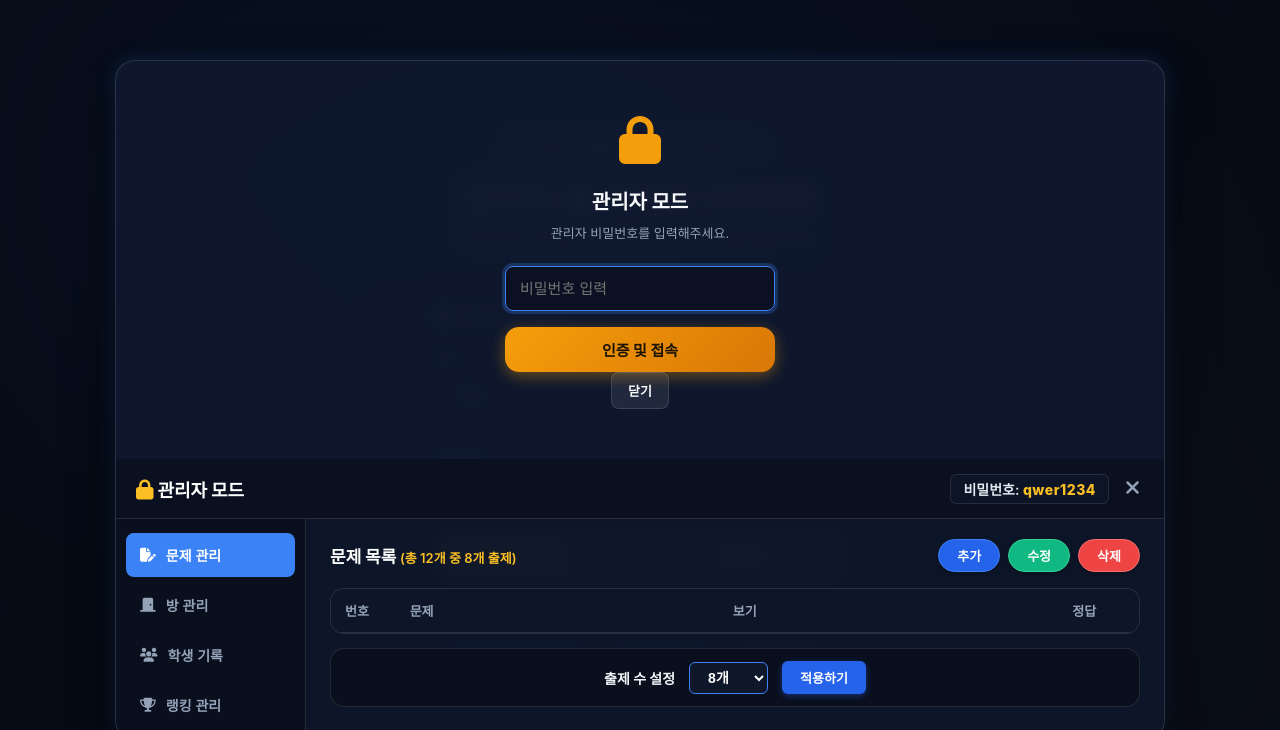
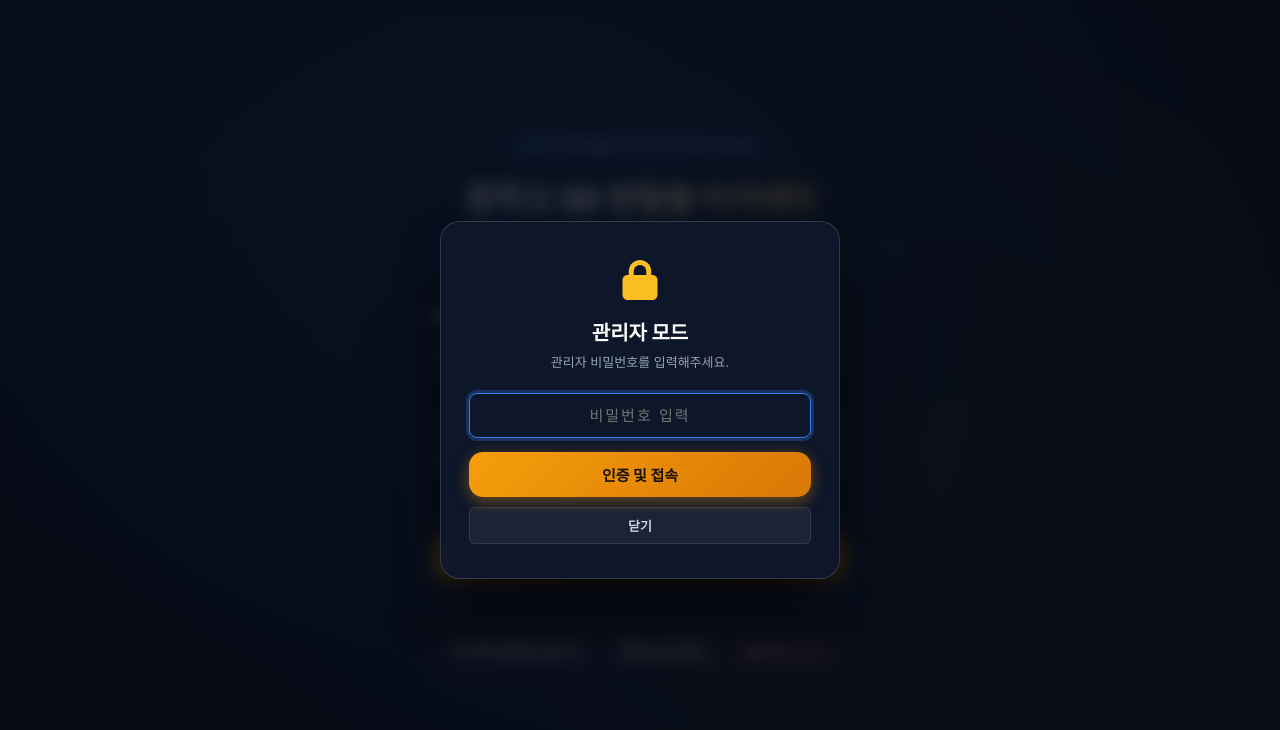
Before and after one commit to gimbumbucu/escape-room-3d, a website: page public/index.html in a window 1280 px wide. Both pictures are taken after a click on the button "관리자 모드". Shown: the top 730 px of the page. Drawn offline with nearby package versions, Linux system fonts and the light colour scheme; no server answers; a web font is replaced by a local one.

Commit message:
fix: separate admin password prompt into dedicated popup, show panel only after auth

```diff
--- a/public/css/style.css
+++ b/public/css/style.css
@@ -1149,8 +1149,22 @@ html {
   padding: 20px;
 }
 
+.hidden,
 .modal-overlay.hidden {
   display: none !important;
+}
+
+.modal-lock-card {
+  max-width: 400px !important;
+  padding: 34px 28px !important;
+  text-align: center;
+  background: rgba(15, 23, 42, 0.98) !important;
+  border: 1px solid rgba(255, 255, 255, 0.15) !important;
+  border-radius: var(--radius-lg);
+  box-shadow: 0 25px 50px -12px rgba(0, 0, 0, 0.8) !important;
+  display: flex;
+  flex-direction: column;
+  align-items: center;
 }
 
 .modal-card {
--- a/public/index.html
+++ b/public/index.html
@@ -1,8 +1,10 @@
 <!DOCTYPE html>
 <html lang="ko">
+
 <head>
   <meta charset="UTF-8">
-  <meta name="viewport" content="width=device-width, initial-scale=1.0, maximum-scale=1.0, user-scalable=no, viewport-fit=cover">
+  <meta name="viewport"
+    content="width=device-width, initial-scale=1.0, maximum-scale=1.0, user-scalable=no, viewport-fit=cover">
   <title>중학교 3D 방탈출 아카데미 - 문제 풀고 방 탈출!</title>
   <!-- Three.js & Confetti CDN -->
   <script src="https://cdnjs.cloudflare.com/ajax/libs/three.js/r128/three.min.js"></script>
@@ -11,9 +13,11 @@
   <link rel="stylesheet" href="https://cdnjs.cloudflare.com/ajax/libs/font-awesome/6.4.0/css/all.min.css">
   <link rel="preconnect" href="https://fonts.googleapis.com">
   <link rel="preconnect" href="https://fonts.gstatic.com" crossorigin>
-  <link href="https://fonts.googleapis.com/css2?family=Pretendard:wght@400;500;600;700;800;900&display=swap" rel="stylesheet">
+  <link href="https://fonts.googleapis.com/css2?family=Pretendard:wght@400;500;600;700;800;900&display=swap"
+    rel="stylesheet">
   <link rel="stylesheet" href="css/style.css">
 </head>
+
 <body>
 
   <!-- ============================================================ -->
@@ -91,10 +95,14 @@
 
         <!-- 3D 뷰포트 회전 및 랜덤 컨트롤러 -->
         <div class="preview-rotate-controls">
-          <button id="btn-rotate-left" class="btn-ctrl-chip" title="왼쪽으로 회전"><i class="fa-solid fa-rotate-left"></i></button>
-          <button id="btn-rotate-front" class="btn-ctrl-chip" title="정면 보기"><i class="fa-solid fa-street-view"></i> 정면</button>
-          <button id="btn-rotate-right" class="btn-ctrl-chip" title="오른쪽으로 회전"><i class="fa-solid fa-rotate-right"></i></button>
-          <button id="btn-random-avatar" class="btn-ctrl-chip btn-random-chip" title="랜덤 스타일 생성"><i class="fa-solid fa-dice"></i> <strong>랜덤 생성</strong></button>
+          <button id="btn-rotate-left" class="btn-ctrl-chip" title="왼쪽으로 회전"><i
+              class="fa-solid fa-rotate-left"></i></button>
+          <button id="btn-rotate-front" class="btn-ctrl-chip" title="정면 보기"><i class="fa-solid fa-street-view"></i>
+            정면</button>
+          <button id="btn-rotate-right" class="btn-ctrl-chip" title="오른쪽으로 회전"><i
+              class="fa-solid fa-rotate-right"></i></button>
+          <button id="btn-random-avatar" class="btn-ctrl-chip btn-random-chip" title="랜덤 스타일 생성"><i
+              class="fa-solid fa-dice"></i> <strong>랜덤 생성</strong></button>
         </div>
 
         <div class="character-desc-box">
@@ -107,7 +115,8 @@
       <div class="character-custom-pane">
         <!-- 부위 선택 카테고리 탭 -->
         <div class="custom-nav-tabs">
-          <button class="custom-tab active" data-tab="tab-presets"><i class="fa-solid fa-wand-magic-sparkles"></i> 프리셋</button>
+          <button class="custom-tab active" data-tab="tab-presets"><i class="fa-solid fa-wand-magic-sparkles"></i>
+            프리셋</button>
           <button class="custom-tab" data-tab="tab-hair"><i class="fa-solid fa-user"></i> 머리/헤어</button>
           <button class="custom-tab" data-tab="tab-top"><i class="fa-solid fa-shirt"></i> 상의(옷)</button>
           <button class="custom-tab" data-tab="tab-bottom"><i class="fa-solid fa-socks"></i> 바지/하의</button>
@@ -209,7 +218,8 @@
           <div class="player-avatar-circle" id="hud-avatar-icon">👦</div>
           <div class="player-info-text">
             <div class="student-label" id="hud-student-label">2반 김지훈</div>
-            <div class="student-score" id="hud-student-score"><i class="fa-solid fa-star"></i> 점수: <strong>0점</strong></div>
+            <div class="student-score" id="hud-student-score"><i class="fa-solid fa-star"></i> 점수: <strong>0점</strong>
+            </div>
           </div>
         </div>
 
@@ -253,7 +263,8 @@
     <!-- 탈출 목표 프로그레스 알림 바 -->
     <div class="escape-goal-bar" id="escape-goal-bar">
       <div class="goal-text">
-        <i class="fa-solid fa-door-open"></i> <strong>방탈출 미션:</strong> 가구 <span id="goal-crafted-count">0</span>/<span id="goal-required-count">2</span>개 제작 완료 시 비상구가 열립니다!
+        <i class="fa-solid fa-door-open"></i> <strong>방탈출 미션:</strong> 가구 <span id="goal-crafted-count">0</span>/<span
+          id="goal-required-count">2</span>개 제작 완료 시 비상구가 열립니다!
       </div>
       <button id="btn-try-escape" class="btn-escape-now hidden">
         <i class="fa-solid fa-person-running"></i> 비상 탈출구 열기!
@@ -343,7 +354,8 @@
         </div>
         <div class="player-materials-summary">
           <span class="summary-mat"><span class="mat-icon">🪵</span> 목재 <strong id="craft-wood-count">0</strong>개</span>
-          <span class="summary-mat"><span class="mat-icon">⚙️</span> 금속 <strong id="craft-metal-count">0</strong>개</span>
+          <span class="summary-mat"><span class="mat-icon">⚙️</span> 금속 <strong
+              id="craft-metal-count">0</strong>개</span>
         </div>
         <button class="btn-modal-close" id="btn-close-craft-modal"><i class="fa-solid fa-xmark"></i></button>
       </div>
@@ -459,27 +471,28 @@
   </div>
 
   <!-- ============================================================ -->
-  <!-- [모달 6] 교사용 관리자 모드 (비밀번호 모드 & 전체 관리 패널)  -->
+  <!-- [모달 6-A] 관리자 비밀번호 입력 팝업 (비밀번호 확인 전까지 오직 이 작은 창만 표시) -->
   <!-- ============================================================ -->
-  <div id="modal-admin" class="modal-overlay hidden">
-    <div class="modal-card modal-admin-card">
-
-      <!-- [관리자 잠금 화면 (비밀번호 입력)] -->
-      <div id="admin-lock-view" class="admin-lock-view">
-        <div class="admin-lock-icon"><i class="fa-solid fa-lock"></i></div>
-        <h3>관리자 모드</h3>
-        <p>관리자 비밀번호를 입력해주세요.</p>
-        <form id="form-admin-login">
-          <div class="form-group">
-            <input type="password" id="input-admin-pw" placeholder="비밀번호 입력" required autofocus>
+  <div id="modal-admin-lock" class="modal-overlay hidden">
+    <div class="modal-card modal-lock-card">
+      <div class="admin-lock-icon" style="font-size: 40px; color: #fbbf24; margin-bottom: 12px;"><i class="fa-solid fa-lock"></i></div>
+      <h3 style="font-size: 20px; font-weight: 800; color: #fff; margin-bottom: 6px;">관리자 모드</h3>
+      <p style="font-size: 13px; color: #94a3b8; margin-bottom: 22px;">관리자 비밀번호를 입력해주세요.</p>
+      <form id="form-admin-login" style="width: 100%;">
+        <div class="form-group" style="margin-bottom: 14px;">
+          <input type="password" id="input-admin-pw" placeholder="비밀번호 입력" required autofocus style="width: 100%; padding: 12px 14px; background: rgba(15, 23, 42, 0.9); border: 1px solid #3b82f6; border-radius: 8px; color: #fff; font-size: 15px; text-align: center; letter-spacing: 2px;">
         </div>
-          <button type="submit" class="btn btn-primary btn-block">인증 및 접속</button>
+        <button type="submit" class="btn btn-primary btn-block" style="width: 100%; padding: 12px; font-weight: 700; font-size: 15px;">인증 및 접속</button>
       </form>
-        <button class="btn-sub mt-3" id="btn-cancel-admin-login">닫기</button>
+      <button class="btn-sub mt-3" id="btn-cancel-admin-login" style="margin-top: 10px; width: 100%; padding: 8px; border-radius: 6px; background: rgba(255,255,255,0.06); border: 1px solid rgba(255,255,255,0.1); color: #cbd5e1; cursor: pointer;">닫기</button>
+    </div>
   </div>
 
-      <!-- [관리자 대시보드 화면] (이미지와 100% 동일한 관리자 모드 패널) -->
-      <div id="admin-dashboard-view" class="admin-dashboard-view hidden">
+  <!-- ============================================================ -->
+  <!-- [모달 6-B] 관리자 대시보드 화면 (비밀번호 인증 성공 시에만 열림)  -->
+  <!-- ============================================================ -->
+  <div id="modal-admin-dash" class="modal-overlay hidden">
+    <div class="modal-card modal-admin-card">
       <div class="admin-dash-header">
         <div class="dash-header-title">
           <h2 class="admin-modal-title"><i class="fa-solid fa-lock" style="color: #fbbf24;"></i> 관리자 모드</h2>
@@ -493,7 +506,8 @@
         <div class="admin-dash-body">
           <!-- 좌측 관리 메뉴 사이드바 -->
           <nav class="admin-sidebar">
-            <button class="admin-tab active" data-tab="tab-questions"><i class="fa-solid fa-file-pen"></i> 문제 관리</button>
+            <button class="admin-tab active" data-tab="tab-questions"><i class="fa-solid fa-file-pen"></i> 문제
+              관리</button>
             <button class="admin-tab" data-tab="tab-rooms"><i class="fa-solid fa-door-closed"></i> 방 관리</button>
             <button class="admin-tab" data-tab="tab-students"><i class="fa-solid fa-users"></i> 학생 기록</button>
             <button class="admin-tab" data-tab="tab-ranking"><i class="fa-solid fa-trophy"></i> 랭킹 관리</button>
@@ -507,7 +521,8 @@
             <section id="tab-questions" class="admin-tab-section active">
               <div class="section-top-bar">
                 <div class="section-title-wrap">
-                  <h3 class="q-list-title">문제 목록 <span class="counter-text" id="admin-q-counter">(총 12개 중 8개 출제)</span></h3>
+                  <h3 class="q-list-title">문제 목록 <span class="counter-text" id="admin-q-counter">(총 12개 중 8개 출제)</span>
+                  </h3>
                 </div>
                 <!-- 이미지와 완벽 일치하는 파란색 [추가], 초록색 [수정], 빨간색 [삭제] 버튼 -->
                 <div class="section-actions-pills">
@@ -566,7 +581,8 @@
               <div class="section-top-bar">
                 <h3>학생 참가 기록</h3>
                 <div class="section-actions">
-                  <button id="btn-reset-students" class="btn btn-danger btn-sm"><i class="fa-solid fa-trash-can"></i> 전체 기록 초기화</button>
+                  <button id="btn-reset-students" class="btn btn-danger btn-sm"><i class="fa-solid fa-trash-can"></i> 전체
+                    기록 초기화</button>
                 </div>
               </div>
               <div class="admin-table-wrap">
@@ -638,7 +654,6 @@
             </section>
 
           </main>
-        </div>
         </div>
       </div>
     </div>
@@ -727,4 +742,5 @@
   <script src="js/admin.js"></script>
   <script src="js/app.js"></script>
 </body>
+
 </html>
--- a/public/js/admin.js
+++ b/public/js/admin.js
@@ -133,41 +133,58 @@ window.Admin = (function () {
     }
   }
 
-  // 관리자 모달 열기
+  // 관리자 모달 열기 (비밀번호 인증 전에는 오직 비밀번호 창만 띄움)
   function openAdminModal() {
-    const modal = document.getElementById('modal-admin');
-    if (!modal) return;
-    modal.classList.remove('hidden');
+    const lockModal = document.getElementById('modal-admin-lock');
+    const dashModal = document.getElementById('modal-admin-dash');
 
     if (isAuthenticated) {
-      showDashboardView();
+      if (lockModal) lockModal.classList.add('hidden');
+      if (dashModal) dashModal.classList.remove('hidden');
       loadQuestions();
     } else {
-      showLockView();
+      // 인증 전: 대시보드는 완전히 감추고 작은 비밀번호 입력 모달만 표시
+      if (dashModal) dashModal.classList.add('hidden');
+      if (lockModal) {
+        lockModal.classList.remove('hidden');
+        const pwInput = document.getElementById('input-admin-pw');
+        if (pwInput) {
+          pwInput.value = '';
+          pwInput.focus();
+        }
+      }
     }
   }
 
   function closeAdminModal() {
-    const modal = document.getElementById('modal-admin');
-    if (modal) modal.classList.add('hidden');
+    const lockModal = document.getElementById('modal-admin-lock');
+    const dashModal = document.getElementById('modal-admin-dash');
+    if (lockModal) lockModal.classList.add('hidden');
+    if (dashModal) dashModal.classList.add('hidden');
   }
 
   function showLockView() {
-    document.getElementById('admin-lock-view').classList.remove('hidden');
-    document.getElementById('admin-dashboard-view').classList.add('hidden');
-    const pwInput = document.getElementById('input-admin-pw');
-    if (pwInput) {
-      pwInput.value = '';
-      pwInput.focus();
+    const lockModal = document.getElementById('modal-admin-lock');
+    const dashModal = document.getElementById('modal-admin-dash');
+    if (dashModal) dashModal.classList.add('hidden');
+    if (lockModal) {
+      lockModal.classList.remove('hidden');
+      const pwInput = document.getElementById('input-admin-pw');
+      if (pwInput) {
+        pwInput.value = '';
+        pwInput.focus();
+      }
     }
   }
 
   function showDashboardView() {
-    document.getElementById('admin-lock-view').classList.add('hidden');
-    document.getElementById('admin-dashboard-view').classList.remove('hidden');
+    const lockModal = document.getElementById('modal-admin-lock');
+    const dashModal = document.getElementById('modal-admin-dash');
+    if (lockModal) lockModal.classList.add('hidden');
+    if (dashModal) dashModal.classList.remove('hidden');
   }
 
-  // 관리자 인증 요청
+  // 관리자 인증 요청: 비밀번호가 맞을 때만 관리자 패널로 전환
   async function handleLogin(password) {
     try {
       const res = await fetch('/api/admin/login', {
@@ -178,10 +195,16 @@ window.Admin = (function () {
       const data = await res.json();
       if (data.success) {
         isAuthenticated = true;
+        // 비밀번호 입력창 닫고 대시보드 화면 열기
         showDashboardView();
         loadQuestions();
       } else {
         alert(data.message || '비밀번호가 올바르지 않습니다.');
+        const pwInput = document.getElementById('input-admin-pw');
+        if (pwInput) {
+          pwInput.value = '';
+          pwInput.focus();
+        }
       }
     } catch (err) {
       console.error(err);
@@ -191,7 +214,8 @@ window.Admin = (function () {
 
   function handleLogout() {
     isAuthenticated = false;
-    showLockView();
+    closeAdminModal();
+    openAdminModal();
   }
 
   // -------------------------------------------------------------
```
Lines whose indentation alone changed are shown as unchanged.
